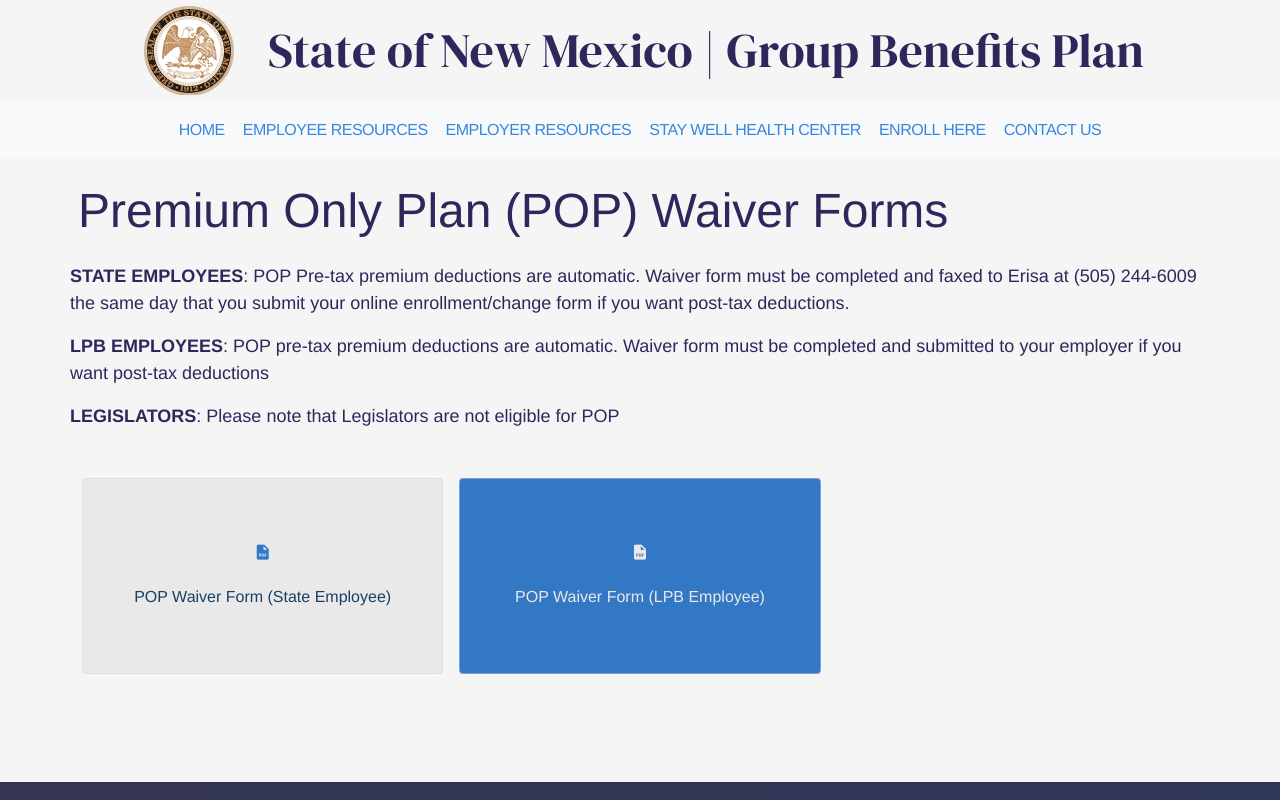
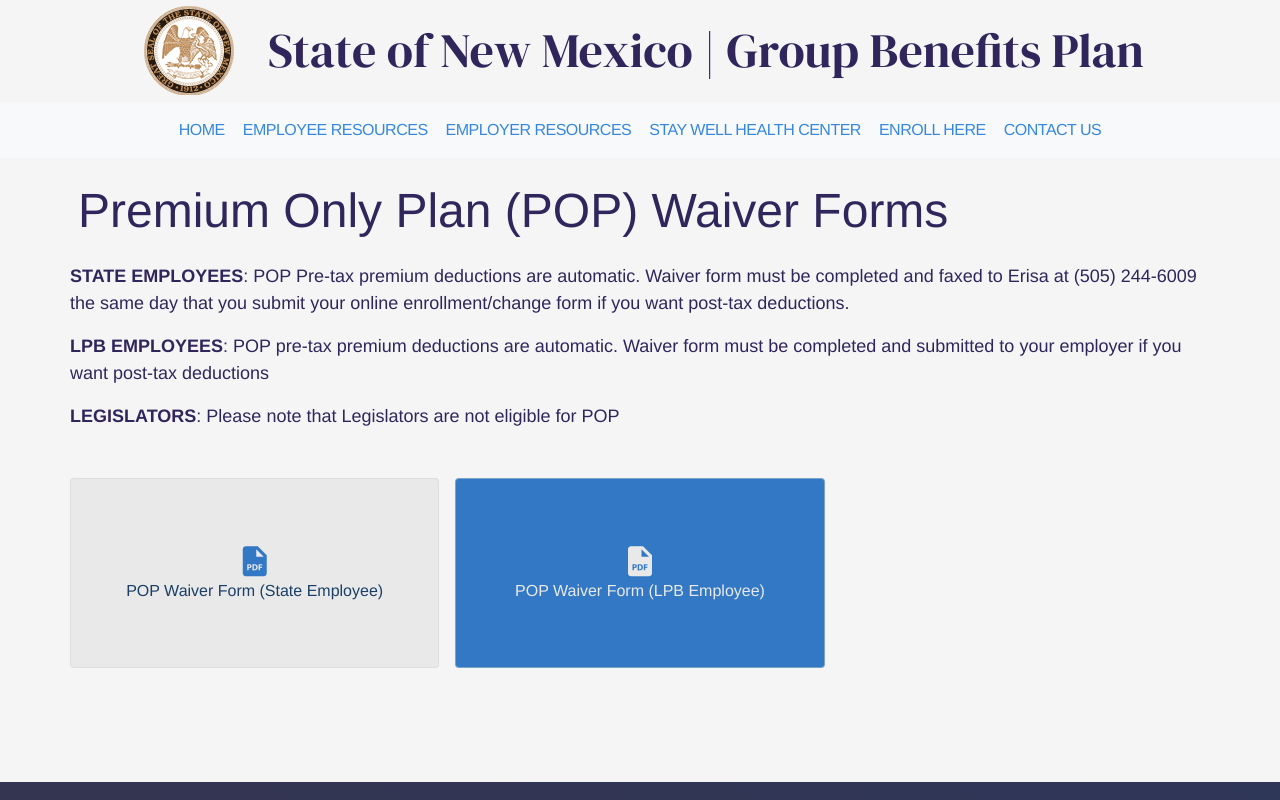
Before and after one commit to emmakatharyn/group-benefits-2024, a React (Create React App) app: page /pop-waivers in a window 1280 px wide. Shown: the top 800 px of the page. Built offline with nearby package versions, Linux system fonts and the light colour scheme; grey boxes are pictures that could not be loaded.

Commit message:
adjust grid padding, increase icon size, remove line break

```diff
--- a/src/App.css
+++ b/src/App.css
@@ -370,6 +370,7 @@
   display: grid;
   grid-template-columns: 1fr 1fr 1fr;
   gap: 16px;
+  padding: 0;
 }
 
 .portal-grid .btn.btn-primary.quicklink {
@@ -383,6 +384,7 @@
 }
 
 .portal-grid i {
+  font-size: 36px;
   color: #3278c4;
 }
 
--- a/src/pages/POPwaivers.js
+++ b/src/pages/POPwaivers.js
@@ -27,7 +27,6 @@
           className='btn btn-primary quicklink'
         >
           <i className='bx bxs-file-pdf'></i>
-          <br />
           POP Waiver Form (State Employee)
         </a>
 
@@ -36,7 +35,6 @@
           className='btn btn-primary quicklink'
         >
           <i className='bx bxs-file-pdf'></i>
-          <br />
           POP Waiver Form (LPB Employee)
         </a>
       </div>
```
